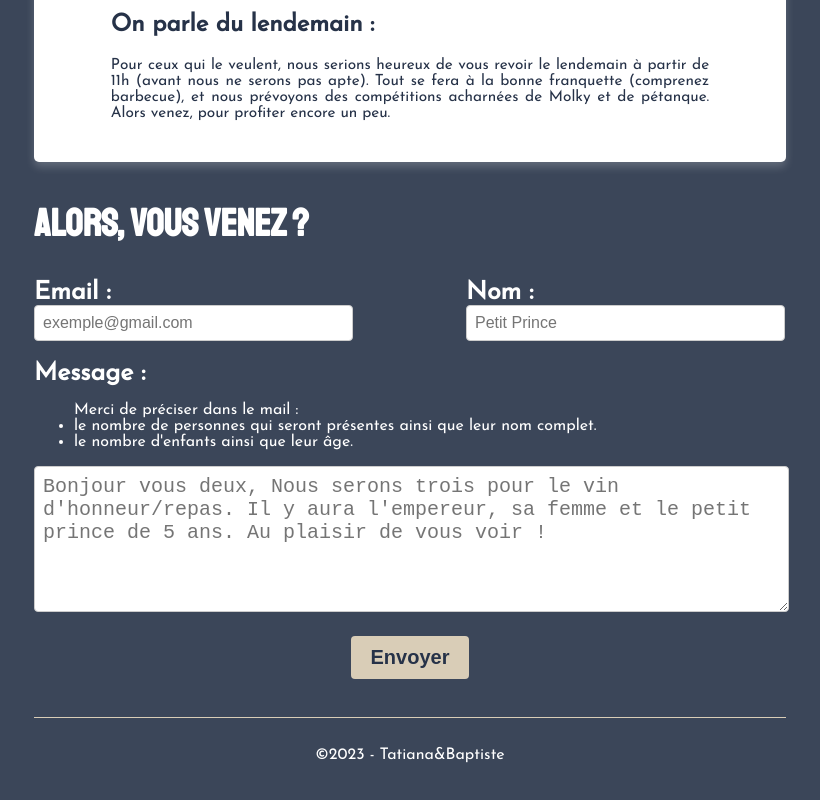
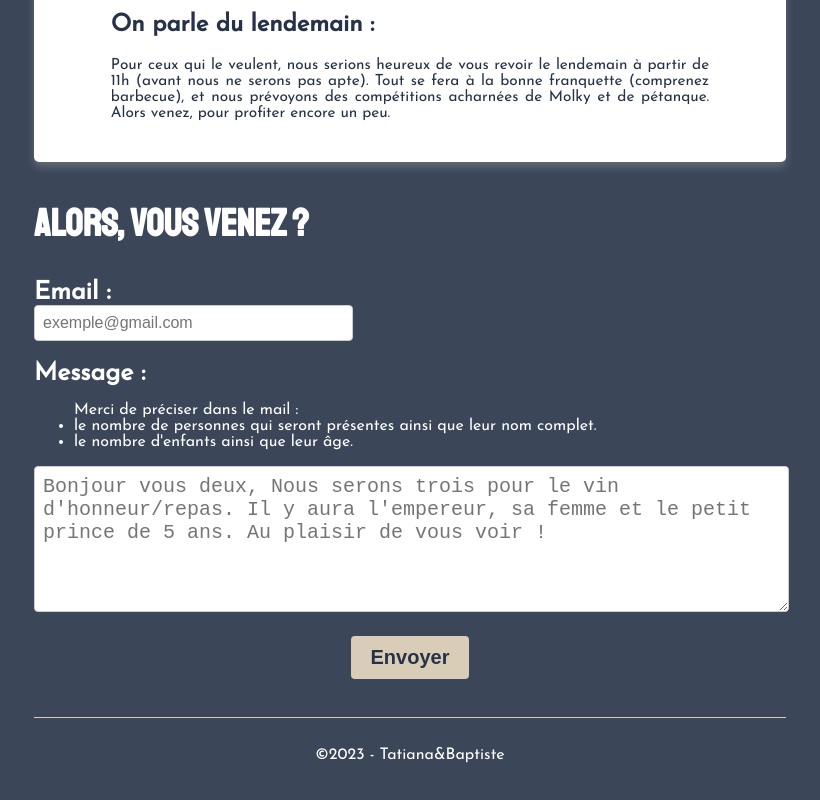
Before and after one commit to tatiana-sthl/wedding, a Next.js app: page / in a window 1280 px wide. Shown: the part 3245-4045 px from the top of the page, without its empty margins (230-1050 px from the left). Built offline with nearby package versions, Linux system fonts and the light colour scheme.

Commit message:
in test version mail send correctly

```diff
--- a/next.config.js
+++ b/next.config.js
@@ -1,9 +1,9 @@
-/** @type {import('next').NextConfig} */
-
+// next.config.js
 
 const nextConfig = {
-    // output: "export",
+    output: "export",
     images: { unoptimized: true },
-}
+    reactStrictMode: false,
+  }
 
-module.exports = nextConfig
+  module.exports = nextConfig;
--- a/package.json
+++ b/package.json
@@ -9,6 +9,7 @@
     "lint": "next lint"
   },
   "dependencies": {
+    "@formspree/react": "^2.5.1",
     "@sendgrid/mail": "^7.7.0",
     "@sendinblue/client": "^3.3.1",
     "eslint": "8.48.0",
--- a/smtpConfig.js
+++ /dev/null
@@ -1,6 +0,0 @@
-module.exports = {
-  sendinblue: {
-    apiKey: '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',
-    senderEmail: 'stahli.tatiana@gmail.com',
-  },
-  };
--- /dev/null
+++ b/src/app/components/contactform.js
@@ -0,0 +1,62 @@
+import styles from '../page.module.css';
+import { useForm, ValidationError } from '@formspree/react';
+
+
+const ContactForm = () => {
+
+  const [state, handleSubmit] = useForm("xjvqdqll");
+  if (state.succeeded) {
+      return <p>Merci pour votre retour !</p>;
+  };
+
+  return (
+    <div>
+      <form className={styles.contactForm} onSubmit={handleSubmit}>
+        <div className={styles.mailInfos}>
+          <div className={styles.formGroup}>
+            <label className={styles.label} htmlFor="email">Email :</label>
+            <input
+              type="email"
+              id="email"
+              name="email"
+              className={styles.input}
+              placeholder='exemple@gmail.com'
+            />
+            <ValidationError
+              prefix="Email"
+              field="email"
+              errors={state.errors}
+            />
+          </div>
+        </div>
+
+        <div className={styles.formGroupTextarea}>
+          <label className={styles.label} htmlFor="message">Message :</label>
+          <ul>
+            Merci de préciser dans le mail :
+            <li>le nombre de personnes qui seront présentes ainsi que leur nom complet. </li>
+            <li>le nombre d&apos;enfants ainsi que leur âge.</li>
+          </ul>
+          <textarea
+            id="message"
+            name="message"
+            className={styles.textarea}
+            placeholder=
+            {`Bonjour vous deux, Nous serons trois pour le vin d'honneur/repas. Il y aura l'empereur, sa femme et le petit prince de 5 ans. Au plaisir de vous voir !`}
+          />
+          <ValidationError
+            prefix="Message"
+            field="message"
+            errors={state.errors}
+          />
+        </div>
+        <div className={styles.formButton}>
+          <button className={styles.button} type="submit" disabled={state.submitting}>Envoyer</button>
+        </div>
+
+      </form>
+    </div>
+  );
+};
+
+export default ContactForm;
--- a/src/app/components/rsvp.js
+++ /dev/null
@@ -1,98 +0,0 @@
-import styles from '../page.module.css';
-import React, { useState } from 'react';
-
-
-const Rsvp = () => {
-
-  const [formData, setFormData] = useState({
-    name: '',
-    email: '',
-    message: '',
-  });
-  const [isEmailSent, setIsEmailSent] = useState(false);
-
-  const handleChange = (e) => {
-    const { name, value } = e.target;
-    setFormData({
-      ...formData,
-      [name]: value,
-    });
-  };
-
-  const handleSubmit = async (e) => {
-    e.preventDefault();
-    const response = await fetch('/api/send-email', {
-      method: 'POST',
-      headers: {
-        'Content-Type': 'application/json',
-      },
-      body: JSON.stringify(formData),
-    });
-
-    if (response.status === 200) {
-      setIsEmailSent(true);
-    } else {
-      // Gérer l'échec de l'envoi
-      console.error('Erreur lors de l\'envoi de l\'e-mail.');
-    }
-  };
-
-  return (
-    <div>
-      {isEmailSent && <p className={styles.success}>Email envoyé avec succès!</p>}
-      <form className={styles.contactForm} onSubmit={handleSubmit}>
-        <div className={styles.mailInfos}>
-          <div className={styles.formGroup}>
-            <label className={styles.label} htmlFor="email">Email :</label>
-            <input
-              type="email"
-              id="email"
-              name="email"
-              value={formData.email}
-              onChange={handleChange}
-              className={styles.input}
-              placeholder='exemple@gmail.com'
-            />
-          </div>
-
-          <div className={styles.formGroup}>
-            <label className={styles.label} htmlFor="name">Nom :</label>
-            <input
-              type="text"
-              id="name"
-              name="name"
-              value={formData.name}
-              onChange={handleChange}
-              className={styles.input}
-              placeholder='Petit Prince'
-            />
-          </div>
-        </div>
-
-        <div className={styles.formGroupTextarea}>
-          <label className={styles.label} htmlFor="message">Message :</label>
-          <ul>
-            Merci de préciser dans le mail :
-            <li>le nombre de personnes qui seront présentes ainsi que leur nom complet. </li>
-            <li>le nombre d&apos;enfants ainsi que leur âge.</li>
-          </ul>
-          <textarea
-            id="message"
-            name="message"
-            value={formData.message}
-            onChange={handleChange}
-            className={styles.textarea}
-            placeholder=
-            {`Bonjour vous deux, Nous serons trois pour le vin d'honneur/repas. Il y aura l'empereur, sa femme et le petit prince de 5 ans. Au plaisir de vous voir !`}
-          />
-        </div>
-        <div className={styles.formButton}>
-          <button className={styles.button} type="submit">Envoyer</button>
-        </div>
-
-      </form>
-    </div>
-  );
-};
-
-export default Rsvp;
--- a/src/app/page.js
+++ b/src/app/page.js
@@ -1,7 +1,7 @@
 'use client';
 import Timeline  from './components/timeline';
 import Infos  from './components/infos';
-import Rsvp  from './components/rsvp';
+import ContactForm  from './components/contactform';
 import Menu from './components/menu';
 
 import styles from './page.module.css';
@@ -41,7 +41,7 @@ export default function Home() {
       </div>
       <div id='form' className={styles.presentation}>
         <h2 className={styles.h2}>Alors, vous venez ?</h2>
-        <Rsvp />
+        <ContactForm />
       </div>
       <div className={styles.footer}>
         <p>&copy;2023 - Tatiana&Baptiste</p>
```
Also changed, not shown: 1 other file (tests, documents, lock files or other folders).
